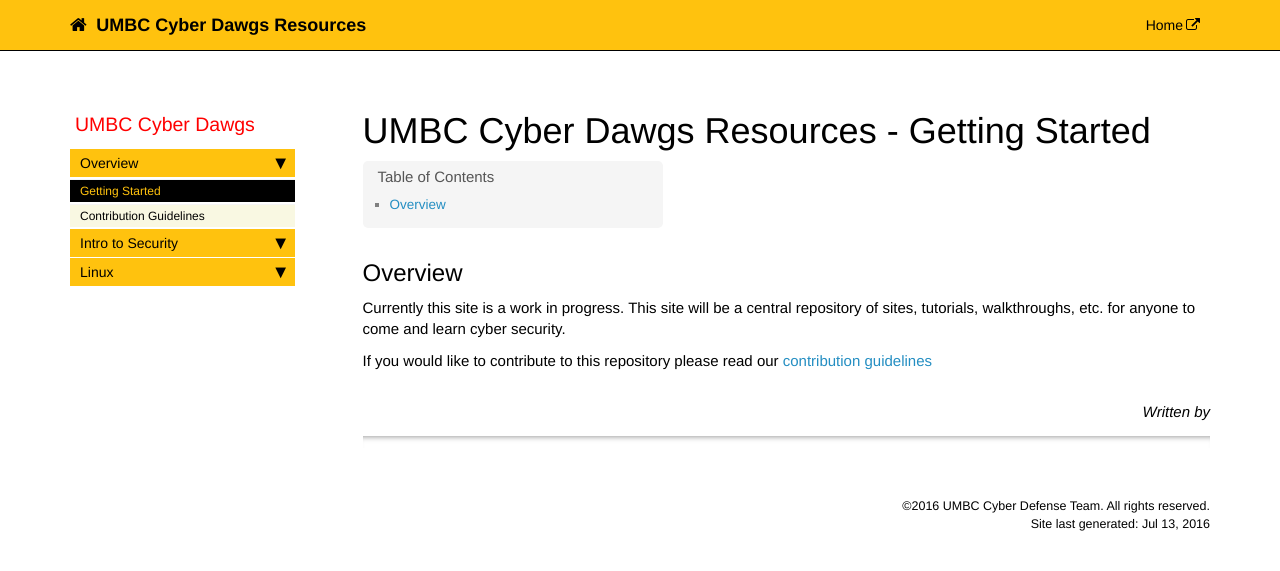
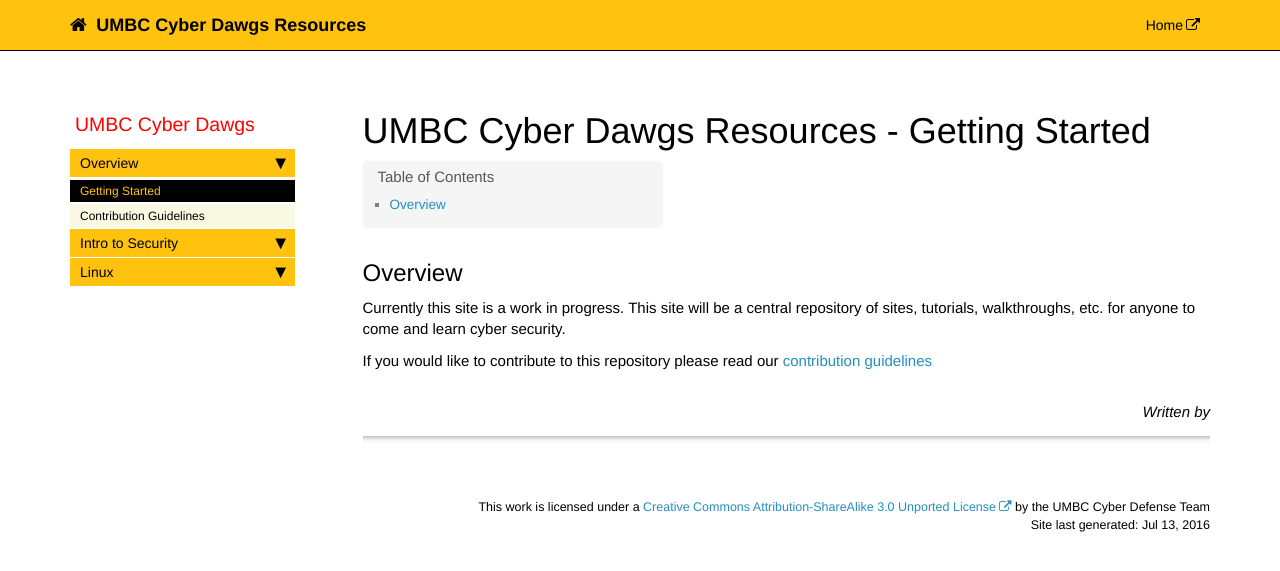
Before and after one commit to UMBCCyberDawgs/old-resources, a Jekyll site: the page built from index.md, in a window 1280 px wide. Shown: the top 571 px of the page. Built offline with Jekyll 4.4.1, drawn with Linux system fonts in a browser that asks for light colours; nearby versions of some CDN libraries; comment, search, counter and statistics services are not loaded.

Commit message:
Adding license to footer

```diff
--- a/_config.yml
+++ b/_config.yml
@@ -1,5 +1,4 @@
 permalink: /:year/:month/:day/:title/
-
 url: http://umbccd.umbc.edu
 baseurl: "/resources"
 output: web
--- a/_includes/footer.html
+++ b/_includes/footer.html
@@ -1,7 +1,7 @@
 <footer>
             <div class="row">
                 <div class="col-lg-12 footer">
-               &copy;{{ site.time | date: "%Y"  }} {{site.company_name}}. All rights reserved. <br />
+                  This work is licensed under a <a rel="license" href="http://creativecommons.org/licenses/by-sa/3.0/">Creative Commons Attribution-ShareAlike 3.0 Unported License</a> by the UMBC Cyber Defense Team<br />
 {% if page.last_updated %}<p>Page last updated:</span> {{page.last_updated}}<br/>{% endif %} Site last generated: {{ site.time | date: "%b %-d, %Y"  }} <br />
                 </div>
             </div>
```
